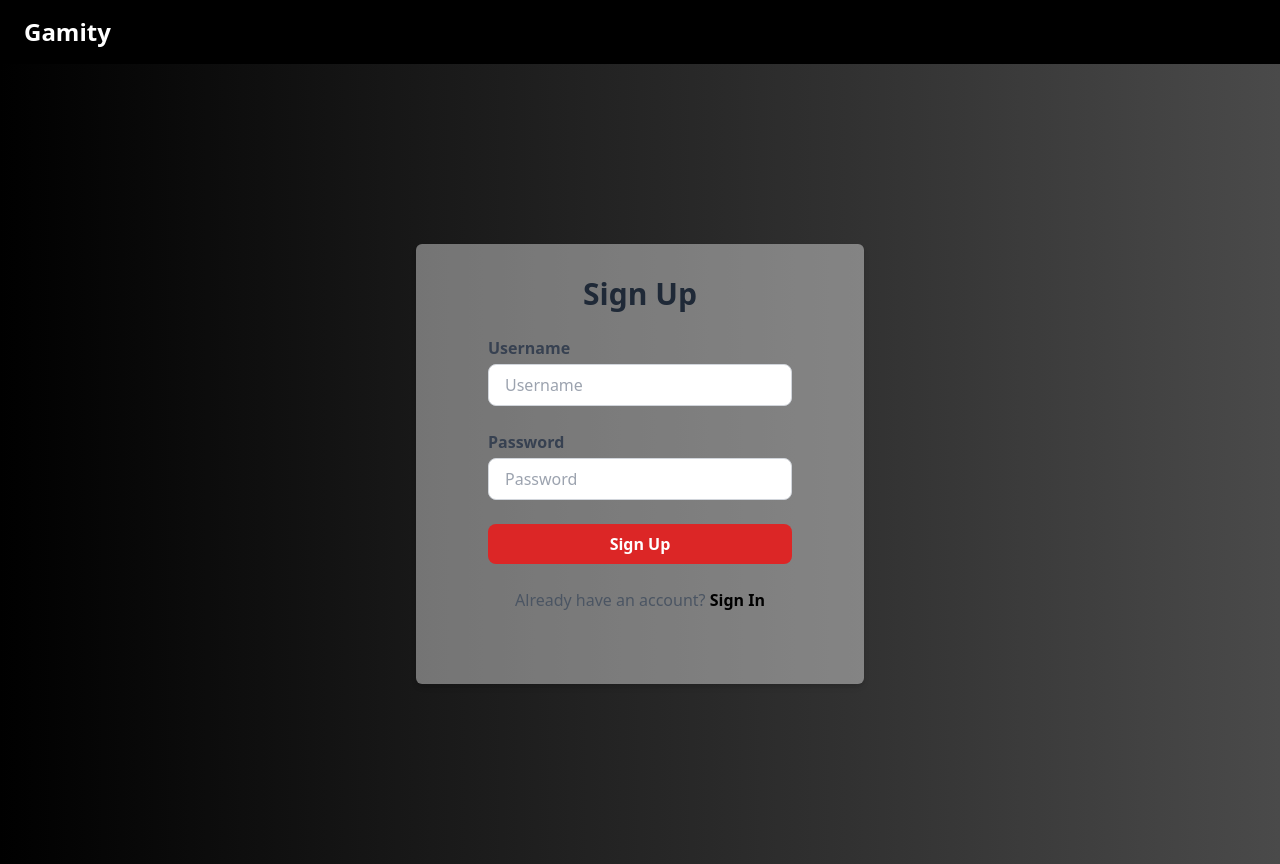
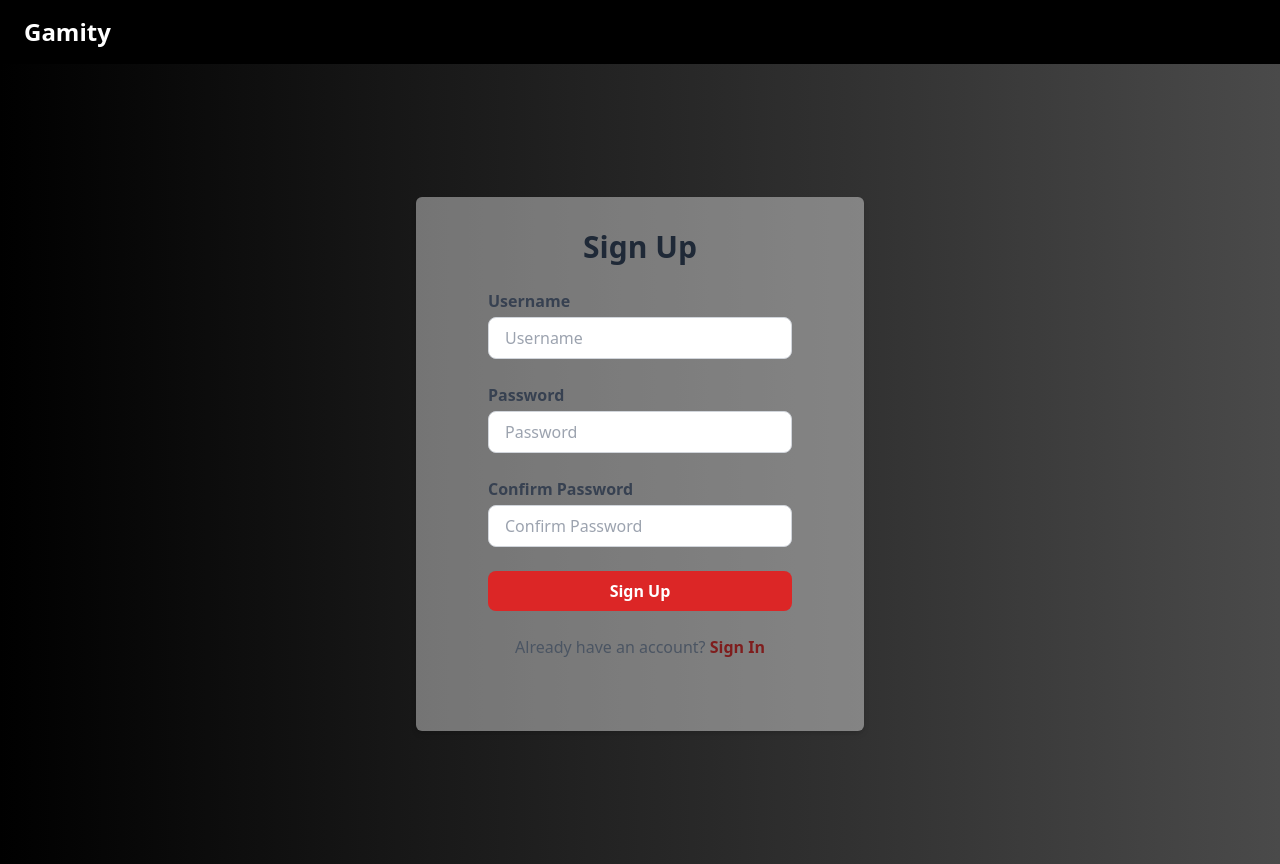
Before and after one commit to sktp06/snr-gamity-frontend, a Vue app: page /sign-up in a window 1280 px wide. Built offline with nearby package versions, Linux system fonts and the light colour scheme.

Commit message:
feat: update errormessage veevalidate

```diff
--- a/src/views/LoginView.vue
+++ b/src/views/LoginView.vue
@@ -6,7 +6,7 @@
           <div class="max-w-md mx-auto">
             <div class="bg-white shadow-md rounded-md p-8">
               <h1 class="text-3xl font-bold mb-6 text-center text-gray-800">
-                Login
+                Sign In
               </h1>
               <Form @submit="handleLogin" :validation-schema="schema">
                 <div class="mb-6">
--- a/src/views/SignUpView.vue
+++ b/src/views/SignUpView.vue
@@ -8,7 +8,11 @@
               <h1 class="text-3xl font-bold mb-6 text-center text-gray-800">
                 Sign Up
               </h1>
-              <div class="flex-auto px-4 lg:px-10 py-10 pt-0">
+              <Form
+                @submit="signup"
+                :validation-schema="schema"
+                class="flex-auto px-4 lg:px-10 py-10 pt-0"
+              >
                 <div class="mb-6">
                   <label
                     for="username"
@@ -16,12 +20,14 @@
                   >
                     Username
                   </label>
-                  <input
+                  <Field
+                    name="username"
+                    v-model="username"
                     type="text"
                     class="w-full px-4 py-2 rounded-lg border border-gray-300 focus:outline-none focus:border-gray-500"
-                    v-model="username"
                     placeholder="Username"
                   />
+                  <ErrorMessage name="username" class="text-red-900" />
                 </div>
                 <div class="mb-6">
                   <label
@@ -30,18 +36,35 @@
                   >
                     Password
                   </label>
-                  <input
+                  <Field
+                    name="password"
+                    v-model="password"
                     type="password"
                     class="w-full px-4 py-2 rounded-lg border border-gray-300 focus:outline-none focus:border-gray-500"
-                    v-model="password"
                     placeholder="Password"
                   />
+                  <ErrorMessage name="password" class="text-red-900" />
+                </div>
+                <div class="mb-6">
+                  <label
+                    for="confirmPassword"
+                    class="block mb-1 text-gray-700 font-semibold"
+                  >
+                    Confirm Password
+                  </label>
+                  <Field
+                    name="confirmPassword"
+                    v-model="confirmPassword"
+                    type="password"
+                    class="w-full px-4 py-2 rounded-lg border border-gray-300 focus:outline-none focus:border-gray-500"
+                    placeholder="Confirm Password"
+                  />
+                  <ErrorMessage name="confirmPassword" class="text-red-900" />
                 </div>
                 <div>
                   <button
-                    @click="signup"
+                    type="submit"
                     class="w-full bg-red-600 text-white py-2 px-4 rounded-lg font-semibold hover:bg-red-700 focus:outline-none"
-                    type="submit"
                   >
                     Sign Up
                   </button>
@@ -49,12 +72,12 @@
                 <div class="mt-6 text-center">
                   <p class="text-gray-600">
                     Already have an account?
-                    <router-link to="/login" class="text-black font-semibold">
+                    <router-link to="/login" class="text-red-900 font-semibold">
                       Sign In
                     </router-link>
                   </p>
                 </div>
-              </div>
+              </Form>
             </div>
           </div>
         </div>
@@ -64,17 +87,38 @@
 </template>
 
 <script>
+import { Form, Field, ErrorMessage } from "vee-validate";
+import * as yup from "yup";
 import AuthService from "@/services/AuthService.js";
 
 export default {
+  components: {
+    Form,
+    Field,
+    ErrorMessage,
+  },
   data() {
     return {
       username: "",
       password: "",
+      confirmPassword: "",
+      schema: yup.object().shape({
+        username: yup.string().required("Username is required!"),
+        password: yup.string().required("Password is required!"),
+        confirmPassword: yup
+          .string()
+          .oneOf([yup.ref("password"), null], "Passwords must match")
+          .required("Confirm Password is required!"),
+      }),
     };
   },
   methods: {
     signup() {
+      if (this.password !== this.confirmPassword) {
+        console.error("Passwords do not match.");
+        return;
+      }
+
       const user = {
         username: this.username,
         password: this.password,
```
